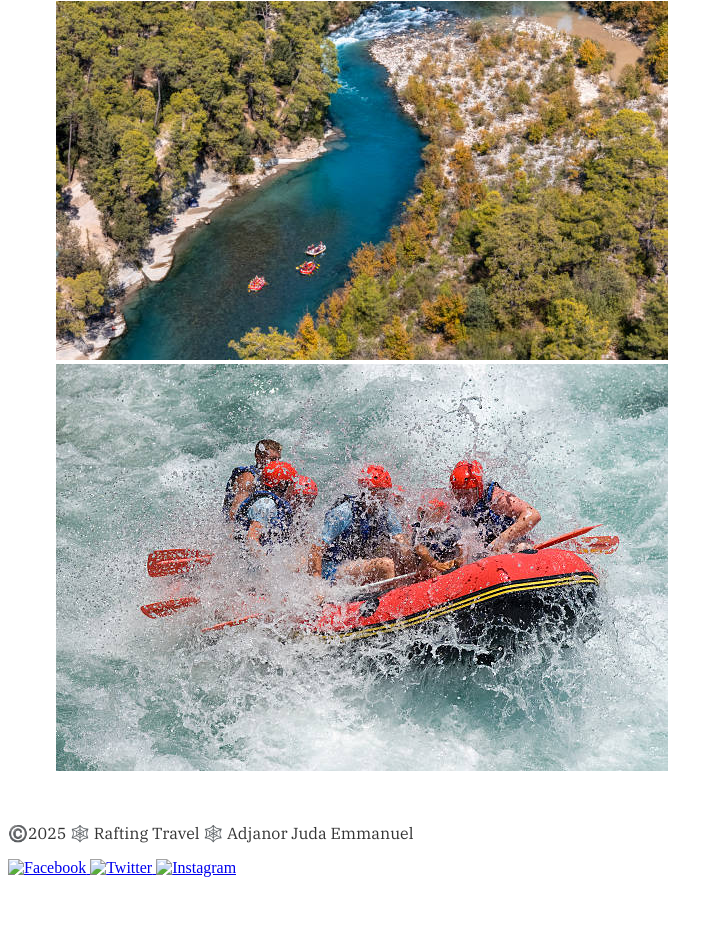
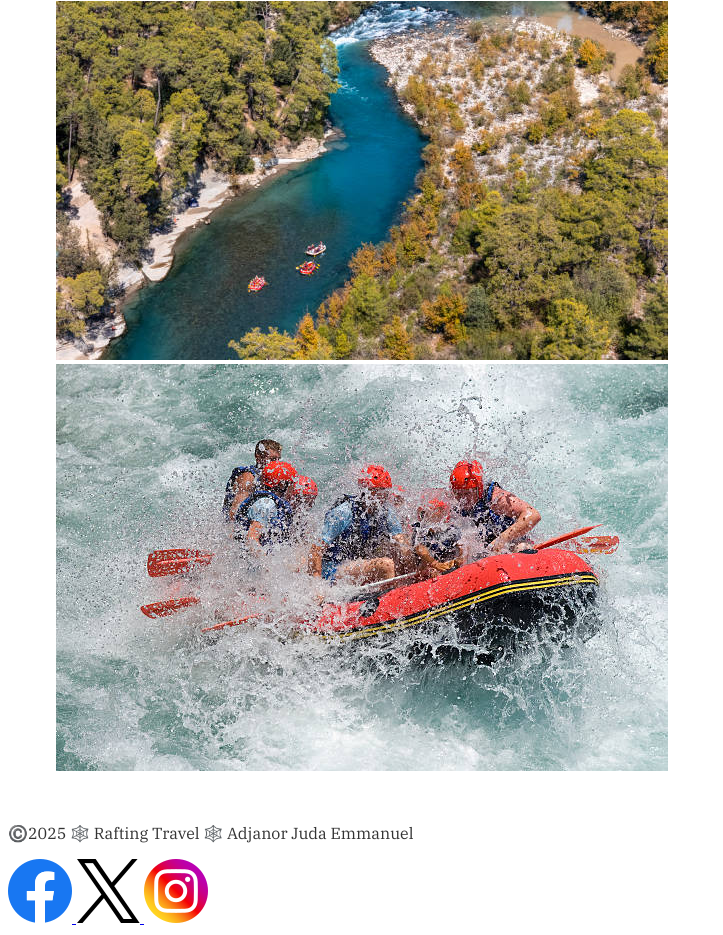
Before and after one commit to ybn-trey/wdd130, a plain HTML site: page wwr/about.html in a window 1280 px wide. Shown: the part 2299-3234 px from the top of the page, without its empty margins (0-723 px from the left). Before the commit the page ends 3184 px from the top, so only its background shows below. Drawn offline with Linux system fonts and the light colour scheme.

Commit message:
new about us html

```diff
--- a/wwr/about.html
+++ b/wwr/about.html
@@ -46,13 +46,13 @@
         <p>©️2025 🕸️ Rafting Travel 🕸️ Adjanor Juda Emmanuel</p>
         <nav class="sociallinks">
         <a href="https://facebook.com">
-            <img src="images/facebook.svg" alt="Facebook">
+            <img src="images/facebook.webp" alt="Facebook">
         </a>
         <a href="https://twitter.com">
-            <img src="images/twitter.svg" alt="Twitter">
+            <img src="images/twitter.webp" alt="Twitter">
         </a>
         <a href="https://instagram.com">
-            <img src="images/instagram.svg" alt="Instagram">
+            <img src="images/instagram.webp" alt="Instagram">
         </a>
         </nav>
     </footer>
```
Also changed, not shown: wwr/images/facebook.webp (added), wwr/images/instagram.webp (added), wwr/images/twitter.webp (added).
